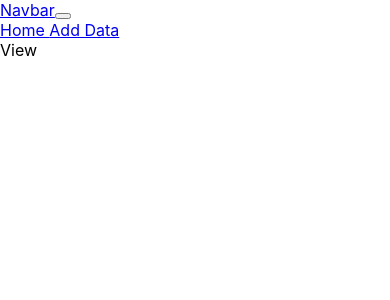
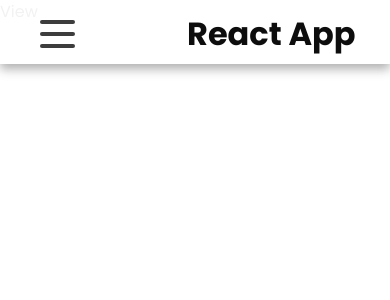
Before and after one commit to vishalsingh119/reactjs-crud, a React (Create React App) app: page /view in a window 390 px wide. Shown: the top 300 px of the page. Built offline with nearby package versions, Linux system fonts and the light colour scheme.

Commit message:
header added for app

```diff
--- a/public/index.html
+++ b/public/index.html
@@ -15,6 +15,7 @@
       user's mobile device or desktop. See https://developers.google.com/web/fundamentals/web-app-manifest/
     -->
     <link rel="manifest" href="%PUBLIC_URL%/manifest.json" />
+    <link href="https://fonts.googleapis.com/css2?family=Poppins:wght@100;300;400;700&display=swap" rel="stylesheet">
     <link rel="stylesheet" href="https://cdnjs.cloudflare.com/ajax/libs/font-awesome/6.1.1/css/fontawesome.min.css" integrity="sha512-xX2rYBFJSj86W54Fyv1de80DWBq7zYLn2z0I9bIhQG+rxIF6XVJUpdGnsNHWRa6AvP89vtFupEPDP8eZAtu9qA==" />
     <!--
       Notice the use of %PUBLIC_URL% in the tags above.
--- a/src/components/Navbar/Navbar.js
+++ b/src/components/Navbar/Navbar.js
@@ -1,21 +1,24 @@
 import React from 'react';
 import {Link} from 'react-router-dom';
+import './Navbar.scss';
+
 const Navbar = () => {
 	return (
-		<nav className="navbar navbar-expand-lg navbar-dark bg-primary">
-			<div className='container'>
-				<Link className="navbar-brand" to="/">Navbar</Link>
-				<button className="navbar-toggler" type="button" data-toggle="collapse" data-target="#navbarNavAltMarkup" aria-controls="navbarNavAltMarkup" aria-expanded="false" aria-label="Toggle navigation">
-				<span className="navbar-toggler-icon" />
-				</button>
-				<div className="collapse navbar-collapse" id="navbarNavAltMarkup">
-				<div className="navbar-nav">
-					<Link className="nav-item nav-link active" to="/">Home <span className="sr-only">(current)</span></Link>
-					<Link className="nav-item nav-link" to="/add">Add Data</Link>
-				</div>
-				</div>
-			</div>
-      </nav>
+	  <nav className="navbar">
+        <div className="navbar-container container">
+		<input type="checkbox" name="" id=""/>
+            <div className="hamburger-lines">
+                <span className="line line1"></span>
+                <span className="line line2"></span>
+                <span className="line line3"></span>
+            </div>
+            <ul className="menu-items">
+                <li><Link classNameName="navbar-brand" to="/">Home</Link></li>
+				<li><button type="button" class="btn btn-elegant waves-effect waves-light">Add User</button></li>
+            </ul>
+            <h1 className="logo">React App</h1>
+        </div>
+    </nav>
   );
 }
 
--- /dev/null
+++ b/src/components/Navbar/Navbar.scss
@@ -0,0 +1,170 @@
+.navbar {
+	input[type="checkbox"],
+	.hamburger-lines {
+		display: none;
+	}
+
+	box-shadow: 0px 5px 10px 0px #aaa;
+	position: fixed;
+	width: 100%;
+	background: #fff;
+	color: #000;
+	opacity: 0.85;
+	z-index: 100;
+	a {
+		color: #444;
+		text-decoration: none;
+		font-weight: 500;
+		transition: color 0.3s ease-in-out;
+		&:hover {
+			color: #117964;
+		}
+	}
+}
+
+.navbar-container {
+	display: flex;
+	justify-content: space-between;
+	height: 64px;
+	align-items: center;
+}
+.menu-items {
+	display: flex;
+	margin: 0;
+    align-items: center;
+	li {
+		list-style: none;
+		margin-left: 1.5rem;
+		font-size: 1.3rem;
+	}
+}
+.logo {
+	font-size: 2.3rem;
+}
+.btn{
+	position: relative;
+    cursor: pointer;
+	background-color: #2E2E2E;
+	color: #FFFFFF;
+	font-size: .8rem;
+    padding: 0.85rem 2.13rem;
+    margin: 6px;
+    border-radius: 2px;
+    border: 0;
+    transition: .2s ease-out;
+	box-shadow: 0 2px 5px 0 rgb(0 0 0 / 16%), 0 2px 10px 0 rgb(0 0 0 / 12%);
+	&:hover {
+		background-color: #3b3b3b;
+		box-shadow: 0 5px 11px 0 rgb(0 0 0 / 18%), 0 4px 15px 0 rgb(0 0 0 / 15%);
+	}
+}
+
+@media (max-width: 768px) {
+	.navbar {
+		opacity: 0.95;
+		.menu-items {
+			padding-top: 100px;
+			background: #fff;
+			height: 100vh;
+			max-width: 300px;
+			transform: translate(-150%);
+			display: flex;
+			flex-direction: column;
+			margin-left: -40px;
+			padding-left: 40px;
+			transition: transform 0.5s ease-in-out;
+			box-shadow: 5px 0px 10px 0px #aaa;
+			overflow: scroll;
+			li {
+				margin-bottom: 1.8rem;
+				font-size: 1.1rem;
+				font-weight: 500;
+			}
+		}
+	}
+	.navbar-container {
+		input[type="checkbox"] {
+			display: block;
+			position: absolute;
+			display: block;
+			height: 32px;
+			width: 30px;
+			top: 20px;
+			left: 20px;
+			z-index: 5;
+			opacity: 0;
+			cursor: pointer;
+			&:checked {
+				~ {
+					.menu-items {
+						transform: translateX(0);
+					}
+					.hamburger-lines {
+						.line1 {
+							transform: rotate(45deg);
+						}
+						.line2 {
+							transform: scaleY(0);
+						}
+						.line3 {
+							transform: rotate(-45deg);
+						}
+					}
+				}
+			}
+		}
+		.hamburger-lines {
+			display: block;
+			display: block;
+			height: 28px;
+			width: 35px;
+			position: absolute;
+			top: 20px;
+			left: 20px;
+			z-index: 2;
+			display: flex;
+			flex-direction: column;
+			justify-content: space-between;
+			.line {
+				display: block;
+				height: 4px;
+				width: 100%;
+				border-radius: 10px;
+				background: #333;
+			}
+			.line1 {
+				transform-origin: 0% 0%;
+				transition: transform 0.3s ease-in-out;
+			}
+			.line2 {
+				transition: transform 0.2s ease-in-out;
+			}
+			.line3 {
+				transform-origin: 0% 100%;
+				transition: transform 0.3s ease-in-out;
+			}
+		}
+		display: block;
+		position: relative;
+		height: 64px;
+	}
+	.logo {
+		position: absolute;
+		top: 10px;
+		right: 15px;
+		font-size: 2rem;
+	}
+}
+@media (max-width: 500px) {
+	.navbar-container {
+		input[type="checkbox"] {
+			&:checked {
+				~ {
+					.logo {
+						display: none;
+					}
+				}
+			}
+		}
+	}
+}
--- a/src/index.css
+++ /dev/null
@@ -1,13 +0,0 @@
-body {
-  margin: 0;
-  font-family: -apple-system, BlinkMacSystemFont, 'Segoe UI', 'Roboto', 'Oxygen',
-    'Ubuntu', 'Cantarell', 'Fira Sans', 'Droid Sans', 'Helvetica Neue',
-    sans-serif;
-  -webkit-font-smoothing: antialiased;
-  -moz-osx-font-smoothing: grayscale;
-}
-
-code {
-  font-family: source-code-pro, Menlo, Monaco, Consolas, 'Courier New',
-    monospace;
-}
--- a/src/index.js
+++ b/src/index.js
@@ -1,6 +1,6 @@
 import React from 'react';
 import ReactDOM from 'react-dom/client';
-import './index.css';
+import './index.scss';
 import App from './App';
 
 const root = ReactDOM.createRoot(document.getElementById('root'));
--- /dev/null
+++ b/src/index.scss
@@ -0,0 +1,84 @@
+/* Box sizing rules */
+*,
+*::before,
+*::after {
+  box-sizing: border-box;
+}
+
+/* Remove default margin */
+body,
+h1,
+h2,
+h3,
+h4,
+p,
+figure,
+blockquote,
+dl,
+dd {
+  margin: 0;
+}
+
+body{
+  font-family: 'Poppins', sans-serif;
+}
+
+/* Remove list styles on ul, ol elements with a list role, which suggests default styling will be removed */
+ul[role='list'],
+ol[role='list'] {
+  list-style: none;
+}
+
+/* Set core root defaults */
+html:focus-within {
+  scroll-behavior: smooth;
+}
+
+/* Set core body defaults */
+body {
+  min-height: 100vh;
+  text-rendering: optimizeSpeed;
+  line-height: 1.5;
+}
+
+/* A elements that don't have a class get default styles */
+a:not([class]) {
+  text-decoration-skip-ink: auto;
+}
+
+/* Make images easier to work with */
+img,
+picture {
+  max-width: 100%;
+  display: block;
+}
+
+/* Inherit fonts for inputs and buttons */
+input,
+button,
+textarea,
+select {
+  font: inherit;
+}
+
+.container {
+	max-width: 1400px;
+	width: 90%;
+	margin: auto;
+}
+
+/* Remove all animations, transitions and smooth scroll for people that prefer not to see them */
+@media (prefers-reduced-motion: reduce) {
+  html:focus-within {
+   scroll-behavior: auto;
+  }
+
+  *,
+  *::before,
+  *::after {
+    animation-duration: 0.01ms !important;
+    animation-iteration-count: 1 !important;
+    transition-duration: 0.01ms !important;
+    scroll-behavior: auto !important;
+  }
+}
--- a/src/pages/UserList/UserList.js
+++ b/src/pages/UserList/UserList.js
@@ -2,7 +2,7 @@ import Card from '../../components/Card/Card';
 
 const UserList = () => {
 	return (
-		<div>
+		<div className='body-wrapper container'>
 			Home
       		<Card />
 		</div>
--- a/src/pages/UserList/UserList.scss
+++ b/src/pages/UserList/UserList.scss
@@ -0,0 +1,3 @@
+.body-wrapper{
+	padding-top: 5rem;
+}
```
Also changed, not shown: src/components/Navbar/Navrbar.scss (deleted).
